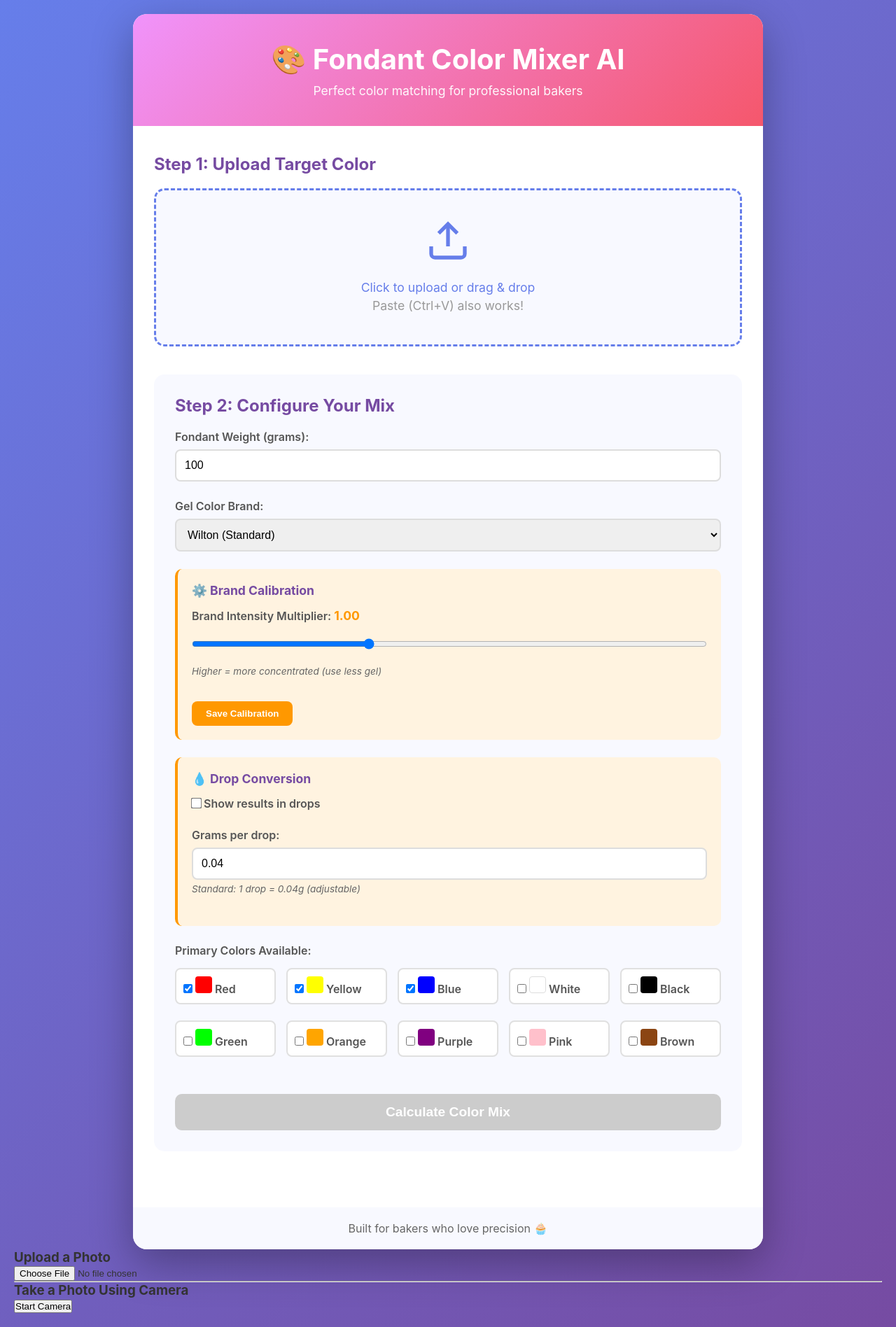
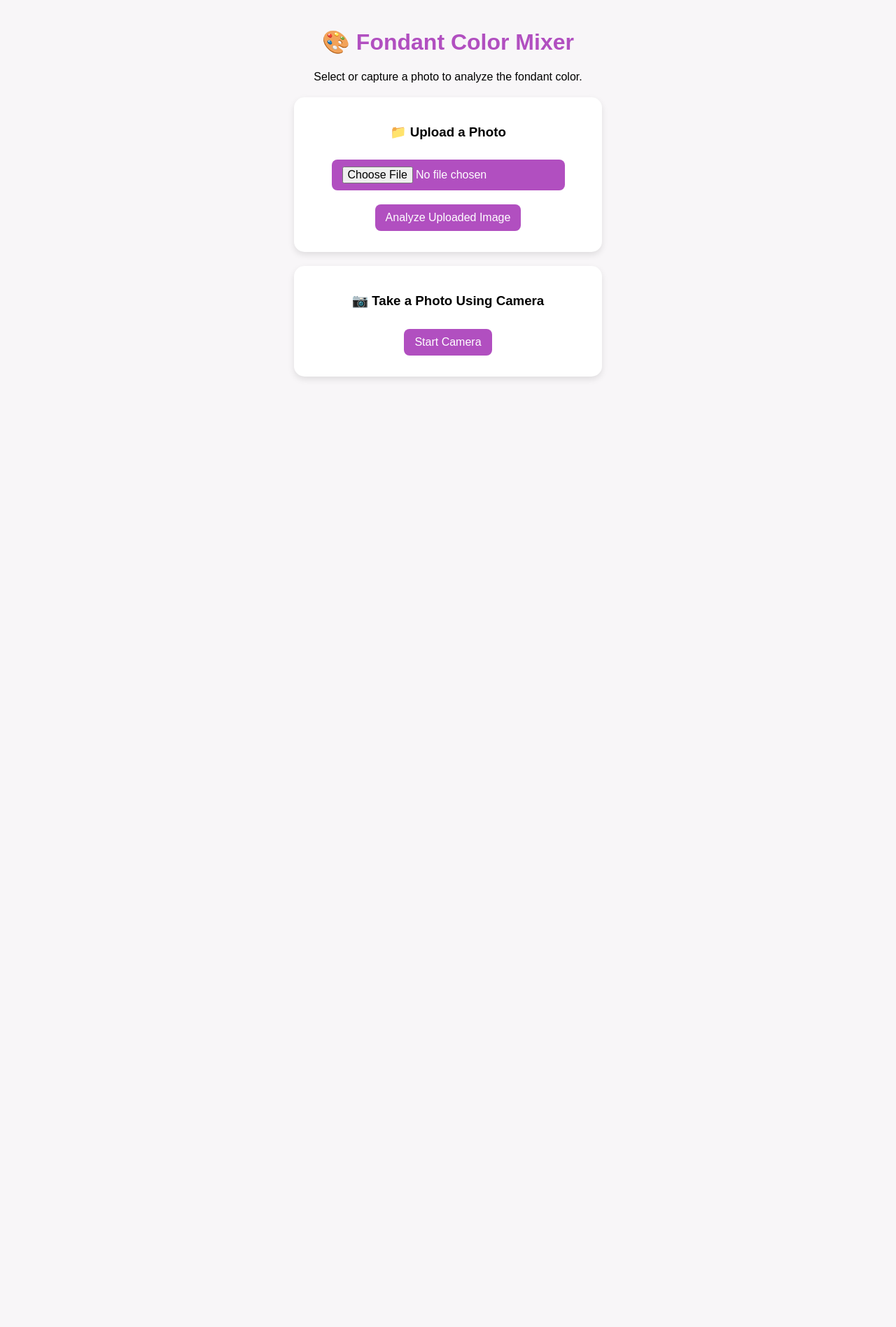
Before and after one commit to Gerwindsouza/fondant-mix-ai, a Flask app: page / in a window 1280 px wide. Shown: the whole page at 70% size. After the commit the page ends 542 px from the top, so only its background shows below. Run offline with Flask 3, Linux system fonts and the light colour scheme.

Commit message:
Update index.html

```diff
--- a/templates/index.html
+++ b/templates/index.html
@@ -1,185 +1,130 @@
 <!DOCTYPE html>
 <html lang="en">
 <head>
-    <meta charset="UTF-8">
-    <meta name="viewport" content="width=device-width, initial-scale=1.0">
-    <title>Fondant Color Mixer AI</title>
-    <link rel="stylesheet" href="{{ url_for('static', filename='style.css') }}">
+    <meta charset="UTF-8" />
+    <meta name="viewport" content="width=device-width, initial-scale=1.0" />
+    <title>Fondant Color Mixer</title>
+    <style>
+        body {
+            font-family: Arial, sans-serif;
+            background-color: #f8f6f8;
+            text-align: center;
+            margin: 0;
+            padding: 20px;
+        }
+
+        h1 {
+            color: #b14fc0;
+        }
+
+        .card {
+            background-color: white;
+            border-radius: 15px;
+            box-shadow: 0 4px 10px rgba(0, 0, 0, 0.1);
+            padding: 20px;
+            max-width: 400px;
+            margin: 20px auto;
+        }
+
+        input[type="file"],
+        button {
+            margin: 10px;
+            padding: 10px 15px;
+            border: none;
+            border-radius: 8px;
+            background-color: #b14fc0;
+            color: white;
+            cursor: pointer;
+            font-size: 16px;
+        }
+
+        button:hover {
+            background-color: #9d44aa;
+        }
+
+        video, canvas, img {
+            margin-top: 10px;
+            border-radius: 10px;
+            width: 100%;
+            max-width: 320px;
+        }
+
+        #result {
+            margin-top: 15px;
+            font-weight: bold;
+            font-size: 18px;
+        }
+
+        #colorBox {
+            margin: 10px auto;
+            width: 100px;
+            height: 100px;
+            border-radius: 10px;
+            border: 2px solid #ccc;
+        }
+    </style>
 </head>
 <body>
-    <div class="container">
-        <header>
-            <h1>🎨 Fondant Color Mixer AI</h1>
-            <p class="subtitle">Perfect color matching for professional bakers</p>
-        </header>
+    <h1>🎨 Fondant Color Mixer</h1>
+    <p>Select or capture a photo to analyze the fondant color.</p>
 
-        <div class="main-content">
-            <section class="upload-section">
-                <h2>Step 1: Upload Target Color</h2>
-                <div class="upload-area" id="uploadArea">
-                    <div class="upload-placeholder">
-                        <svg width="64" height="64" viewBox="0 0 24 24" fill="none" stroke="currentColor" stroke-width="2">
-                            <path d="M21 15v4a2 2 0 0 1-2 2H5a2 2 0 0 1-2-2v-4"></path>
-                            <polyline points="17 8 12 3 7 8"></polyline>
-                            <line x1="12" y1="3" x2="12" y2="15"></line>
-                        </svg>
-                        <p>Click to upload or drag & drop</p>
-                        <p class="upload-hint">Paste (Ctrl+V) also works!</p>
-                    </div>
-                    <input type="file" id="imageInput" accept="image/*" hidden>
-                    <img id="previewImage" class="preview-image" alt="Preview">
-                    <div id="colorPreview" class="color-preview"></div>
-                </div>
-            </section>
-
-            <section class="settings-section">
-                <h2>Step 2: Configure Your Mix</h2>
-
-                <div class="form-group">
-                    <label for="fondantWeight">Fondant Weight (grams):</label>
-                    <input type="number" id="fondantWeight" value="100" min="1" max="10000" step="1">
+    <div class="card">
+        <h3>📁 Upload a Photo</h3>
+        <input type="file" id="fileInput" accept="image/*" />
+        <button id="uploadButton">Analyze Uploaded Image</button>
     </div>
 
-                <div class="form-group">
-                    <label for="gelBrand">Gel Color Brand:</label>
-                    <select id="gelBrand">
-                        <option value="Wilton">Wilton (Standard)</option>
-                        <option value="AmeriColor">AmeriColor (Concentrated)</option>
-                        <option value="Sugarflair">Sugarflair</option>
-                        <option value="Generic">Generic</option>
-                    </select>
+    <div class="card">
+        <h3>📷 Take a Photo Using Camera</h3>
+        <button id="startCamera">Start Camera</button>
+        <video id="cameraStream" autoplay hidden></video>
+        <button id="takePhoto" hidden>Take Photo</button>
+        <canvas id="photoCanvas" width="320" height="240" hidden></canvas>
     </div>
 
-                <div class="calibration-section">
-                    <h3>⚙️ Brand Calibration</h3>
-                    <div class="calibration-controls">
-                        <div class="form-group">
-                            <label for="brandMultiplier">
-                                Brand Intensity Multiplier: <span id="multiplierValue">1.0</span>
-                            </label>
-                            <input type="range" id="brandMultiplier" min="0.5" max="2.0" step="0.05" value="1.0">
-                            <p class="help-text">Higher = more concentrated (use less gel)</p>
-                        </div>
-                        <button type="button" id="saveCalibrationBtn" class="save-btn">Save Calibration</button>
-                    </div>
+    <div id="resultCard" class="card" hidden>
+        <h3>Result</h3>
+        <div id="colorBox"></div>
+        <p id="result"></p>
     </div>
 
-                <div class="drop-conversion-section">
-                    <h3>💧 Drop Conversion</h3>
-                    <div class="form-group">
-                        <label class="checkbox-label">
-                            <input type="checkbox" id="showDrops">
-                            <span>Show results in drops</span>
-                        </label>
-                    </div>
-                    <div class="form-group">
-                        <label for="gramsPerDrop">Grams per drop:</label>
-                        <input type="number" id="gramsPerDrop" value="0.04" min="0.01" max="0.1" step="0.001">
-                        <p class="help-text">Standard: 1 drop = 0.04g (adjustable)</p>
-                    </div>
-                </div>
-
-                <div class="form-group">
-                    <label>Primary Colors Available:</label>
-                    <div class="color-checkboxes">
-                        <label class="color-checkbox">
-                            <input type="checkbox" name="colors" value="red" checked>
-                            <span class="color-swatch" style="background-color: rgb(255, 0, 0);"></span>
-                            <span>Red</span>
-                        </label>
-                        <label class="color-checkbox">
-                            <input type="checkbox" name="colors" value="yellow" checked>
-                            <span class="color-swatch" style="background-color: rgb(255, 255, 0);"></span>
-                            <span>Yellow</span>
-                        </label>
-                        <label class="color-checkbox">
-                            <input type="checkbox" name="colors" value="blue" checked>
-                            <span class="color-swatch" style="background-color: rgb(0, 0, 255);"></span>
-                            <span>Blue</span>
-                        </label>
-                        <label class="color-checkbox">
-                            <input type="checkbox" name="colors" value="white">
-                            <span class="color-swatch" style="background-color: rgb(255, 255, 255); border: 1px solid #ddd;"></span>
-                            <span>White</span>
-                        </label>
-                        <label class="color-checkbox">
-                            <input type="checkbox" name="colors" value="black">
-                            <span class="color-swatch" style="background-color: rgb(0, 0, 0);"></span>
-                            <span>Black</span>
-                        </label>
-                        <label class="color-checkbox">
-                            <input type="checkbox" name="colors" value="green">
-                            <span class="color-swatch" style="background-color: rgb(0, 255, 0);"></span>
-                            <span>Green</span>
-                        </label>
-                        <label class="color-checkbox">
-                            <input type="checkbox" name="colors" value="orange">
-                            <span class="color-swatch" style="background-color: rgb(255, 165, 0);"></span>
-                            <span>Orange</span>
-                        </label>
-                        <label class="color-checkbox">
-                            <input type="checkbox" name="colors" value="purple">
-                            <span class="color-swatch" style="background-color: rgb(128, 0, 128);"></span>
-                            <span>Purple</span>
-                        </label>
-                        <label class="color-checkbox">
-                            <input type="checkbox" name="colors" value="pink">
-                            <span class="color-swatch" style="background-color: rgb(255, 192, 203);"></span>
-                            <span>Pink</span>
-                        </label>
-                        <label class="color-checkbox">
-                            <input type="checkbox" name="colors" value="brown">
-                            <span class="color-swatch" style="background-color: rgb(139, 69, 19);"></span>
-                            <span>Brown</span>
-                        </label>
-                    </div>
-                </div>
-
-                <button id="calculateBtn" class="calculate-btn" disabled>
-                    Calculate Color Mix
-                </button>
-            </section>
-
-            <section class="results-section" id="resultsSection" style="display: none;">
-                <h2>Step 3: Your Color Recipe</h2>
-
-                <div class="color-match">
-                    <div class="target-color">
-                        <div class="color-display" id="targetColorDisplay"></div>
-                        <p>Target Color</p>
-                        <p class="rgb-values" id="rgbValues"></p>
-                    </div>
-                </div>
-
-                <div class="gel-amounts" id="gelAmounts"></div>
-
-                <div class="instructions">
-                    <h3>Mixing Instructions</h3>
-                    <div id="mixingInstructions"></div>
-                </div>
-
-                <button id="resetBtn" class="reset-btn">Start New Mix</button>
-            </section>
-        </div>
-
-        <footer>
-            <p>Built for bakers who love precision 🧁</p>
-        </footer>
-    </div>
-
-    <div id="loadingOverlay" class="loading-overlay" style="display: none;">
-        <div class="spinner"></div>
-        <p>Analyzing color...</p>
-    </div>
-
-    <script src="{{ url_for('static', filename='script.js') }}"></script>
     <script>
+        const fileInput = document.getElementById('fileInput');
+        const uploadButton = document.getElementById('uploadButton');
         const startCameraButton = document.getElementById('startCamera');
         const takePhotoButton = document.getElementById('takePhoto');
         const video = document.getElementById('cameraStream');
         const canvas = document.getElementById('photoCanvas');
+        const resultCard = document.getElementById('resultCard');
+        const resultText = document.getElementById('result');
+        const colorBox = document.getElementById('colorBox');
 
         let stream;
+
+        // Analyze uploaded image
+        uploadButton.addEventListener('click', async () => {
+            const file = fileInput.files[0];
+            if (!file) {
+                alert('Please select an image first.');
+                return;
+            }
+
+            const formData = new FormData();
+            formData.append('file', file);
+
+            try {
+                const response = await fetch('/analyze', {
+                    method: 'POST',
+                    body: formData
+                });
+
+                const result = await response.json();
+                showResult(result.color);
+            } catch (error) {
+                alert('Error analyzing image. Please try again.');
+                console.error(error);
+            }
+        });
 
         // Start camera
         startCameraButton.addEventListener('click', async () => {
@@ -188,6 +133,7 @@ startCameraButton.addEventListener('click', async () => {
                 video.srcObject = stream;
                 video.hidden = false;
                 takePhotoButton.hidden = false;
+                startCameraButton.hidden = true;
             } catch (err) {
                 alert('Could not access camera: ' + err);
             }
@@ -203,38 +149,33 @@ takePhotoButton.addEventListener('click', () => {
             stream.getTracks().forEach(track => track.stop());
             video.hidden = true;
             takePhotoButton.hidden = true;
+            startCameraButton.hidden = false;
 
-    // Convert photo to file and send to backend
+            // Convert to blob and send to backend
             canvas.toBlob(async (blob) => {
                 const formData = new FormData();
                 formData.append('file', blob, 'photo.png');
 
                 try {
-            const response = await fetch('/analyze', {
-                method: 'POST',
-                body: formData
-            });
+                    const response = await fetch('/analyze', { method: 'POST', body: formData });
                     const result = await response.json();
-            alert("Detected color: " + result.color);
+                    showResult(result.color);
                 } catch (err) {
-            console.error('Error sending photo:', err);
-            alert('Error analyzing photo');
+                    alert('Error analyzing photo.');
+                    console.error(err);
                 }
             }, 'image/png');
         });
+
+        function showResult(color) {
+            if (!color) {
+                alert('No color detected.');
+                return;
+            }
+            resultCard.hidden = false;
+            resultText.textContent = 'Detected Fondant Color: ' + color;
+            colorBox.style.backgroundColor = color;
+        }
     </script>
-
-</body><!-- Existing upload photo input -->
-<h3>Upload a Photo</h3>
-<input type="file" id="fileInput" accept="image/*">
-
-<hr>
-
-<!-- Camera capture -->
-<h3>Take a Photo Using Camera</h3>
-<button id="startCamera">Start Camera</button>
-<video id="cameraStream" width="320" height="240" autoplay hidden></video>
-<button id="takePhoto" hidden>Take Photo</button>
-<canvas id="photoCanvas" width="320" height="240" hidden></canvas>
-
+</body>
 </html>
```
Lines whose indentation alone changed are shown as unchanged.
